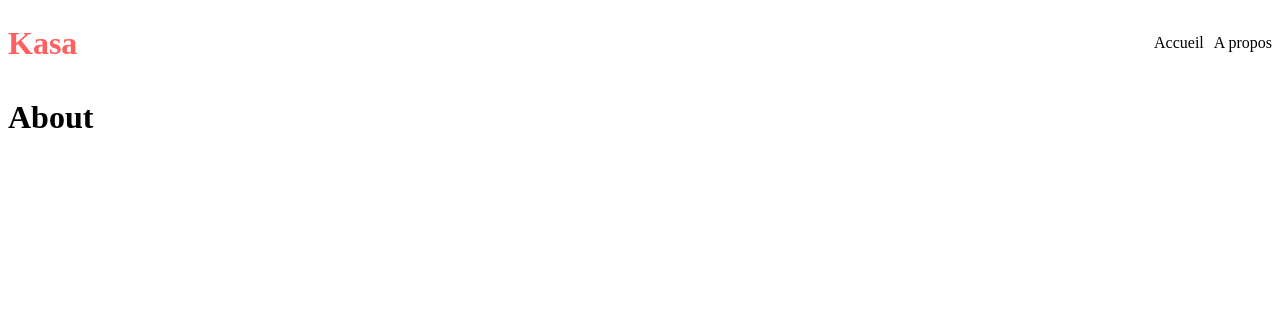
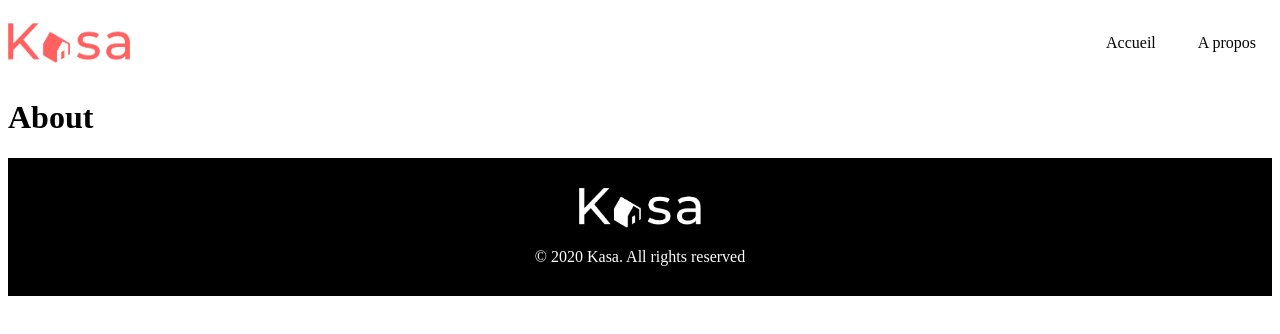
Before and after one commit to Mentheloup/kasa-project, a React (Vite) app: page /about in a window 1280 px wide. Shown: the top 334 px of the page. Built offline with nearby package versions, Linux system fonts and the light colour scheme.

Commit message:
Add lightlogo, & footer in About and Logement page

```diff
--- a/src/components/Header/Header.scss
+++ b/src/components/Header/Header.scss
@@ -25,6 +25,8 @@ header h1{
 .navButton {
     color: black;
     text-decoration: none;
+
+    margin: 1em;
 }
 
 .navButton:hover {
--- a/src/components/Header/header.jsx
+++ b/src/components/Header/header.jsx
@@ -1,10 +1,11 @@
 import './header.scss'
 import { Link } from "react-router"
+import kasaLightLogo from '../../assets/kasa_logo_light.png'
 
 function Header() {
     return (
         <header>
-            <h1>Kasa</h1>
+            <img src={kasaLightLogo} alt="Logo Kasa Dark"/>
             <div className='right'>
                 <Link className='navButton' to="/">Accueil</Link>
                 <Link className='navButton' to="/about">A propos</Link>
--- a/src/pages/About.jsx
+++ b/src/pages/About.jsx
@@ -1,10 +1,12 @@
 import Header from '../components/Header/header'
+import Footer from '../components/Footer/footer'
 
 function About() {
     return (
         <div>
             <Header/>
             <h1>About</h1>
+            <Footer/>
         </div>
     )
 }
--- a/src/pages/Logement.jsx
+++ b/src/pages/Logement.jsx
@@ -1,10 +1,12 @@
 import Header from '../components/Header/header'
+import Footer from '../components/Footer/footer'
 
 function Logement() {
     return (
         <div>
             <Header/>
             <h1>Logement</h1>
+            <Footer/>
         </div>
     )
 }
```
